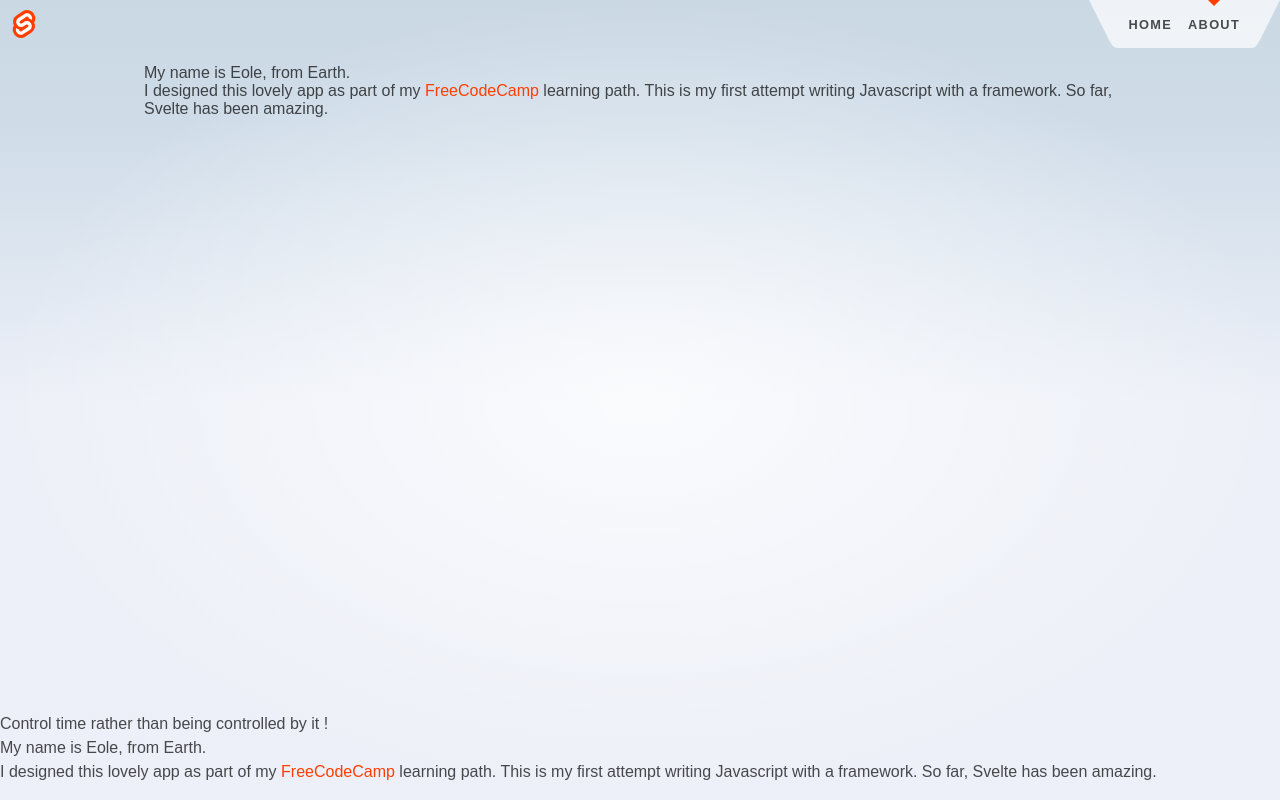
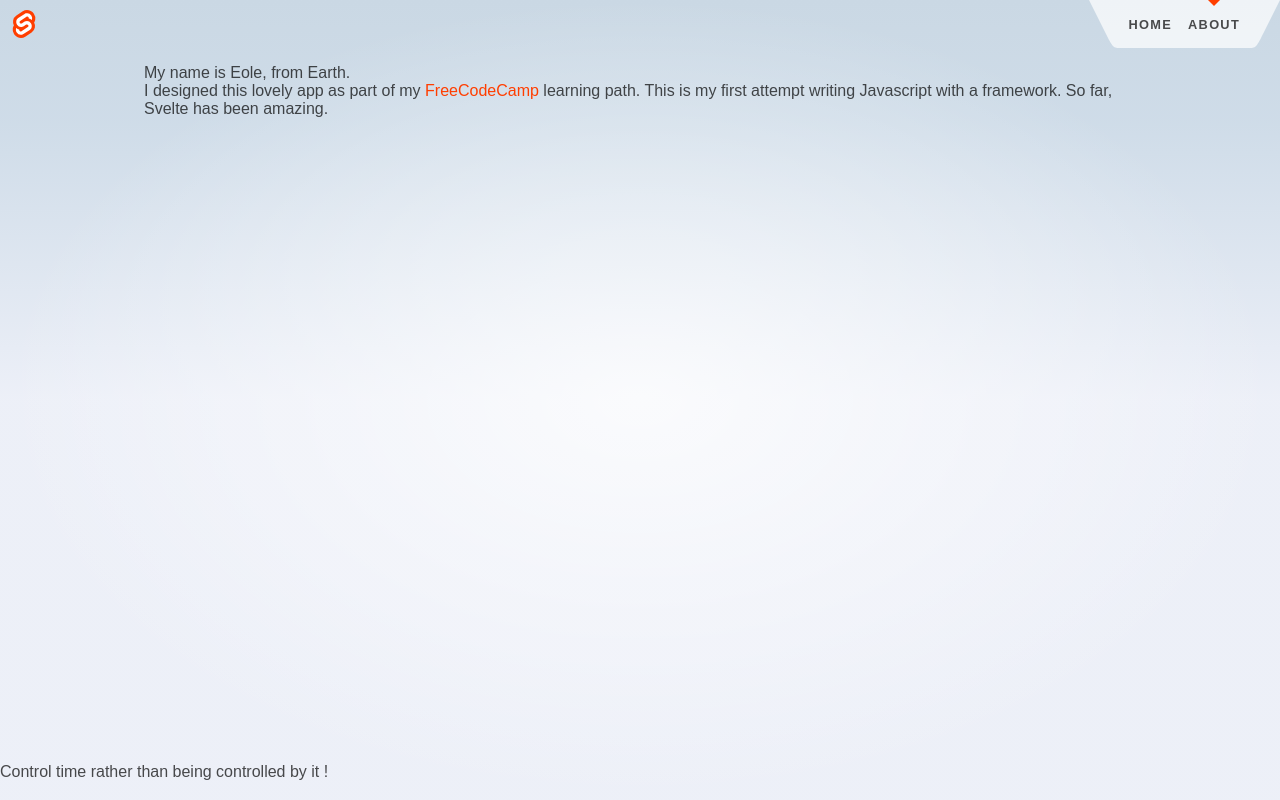
Before and after one commit to anotheropensourcefan/sveltekit-is-amazing, a SvelteKit app: page /about in a window 1280 px wide. Built offline with nearby package versions, Linux system fonts and the light colour scheme.

Commit message:
Update Footer.svelte

```diff
--- a/src/routes/Footer.svelte
+++ b/src/routes/Footer.svelte
@@ -1,5 +1,3 @@
 <p>
   Control time rather than being controlled by it !<br>
-	My name is Eole, from Earth.<br>
-	I designed this lovely app as part of my <a href="https://www.freecodecamp.org">FreeCodeCamp</a> learning path. This is my first attempt writing Javascript with a framework. So far, Svelte has been amazing.<br>
 </p>
```
